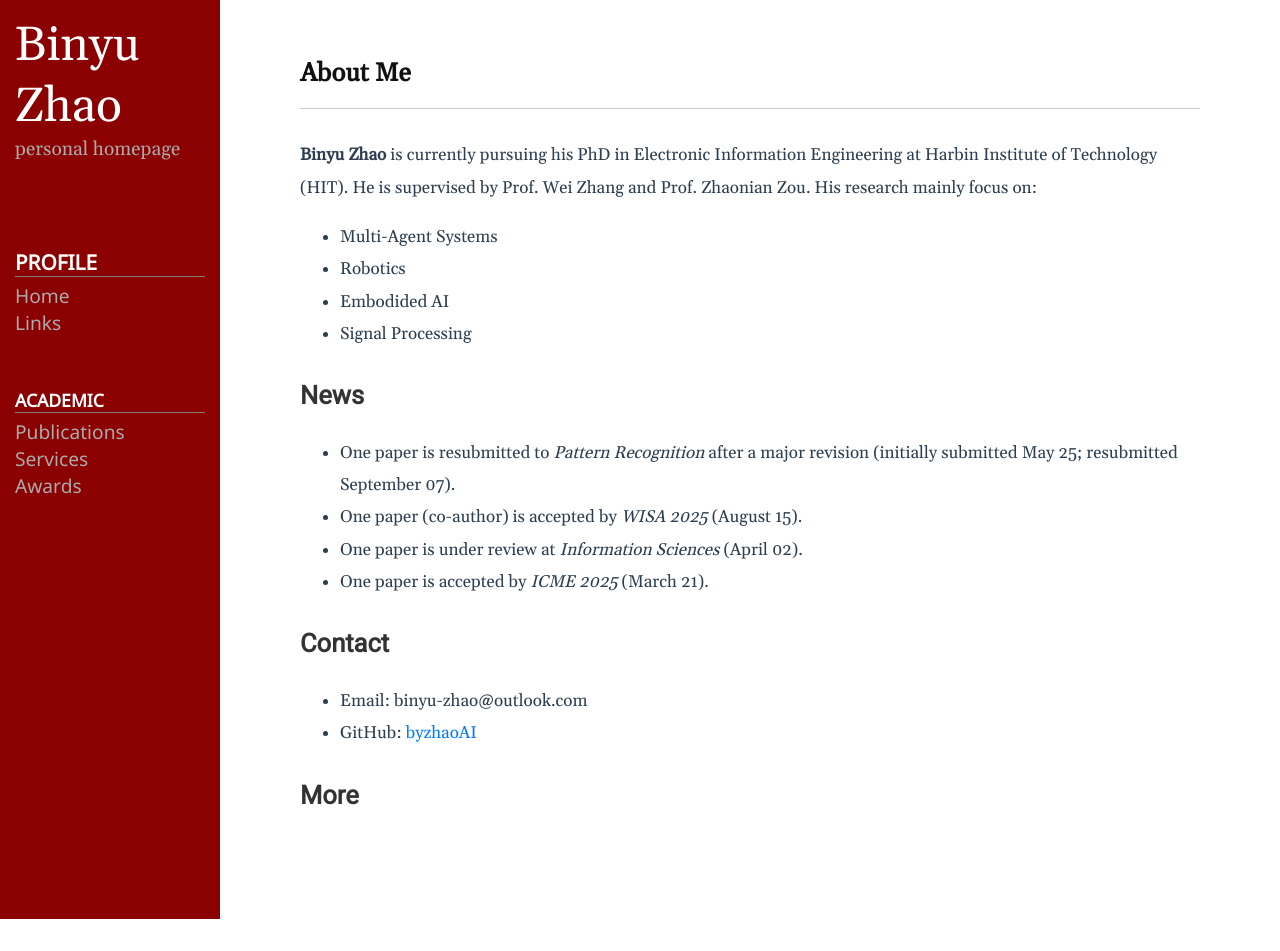
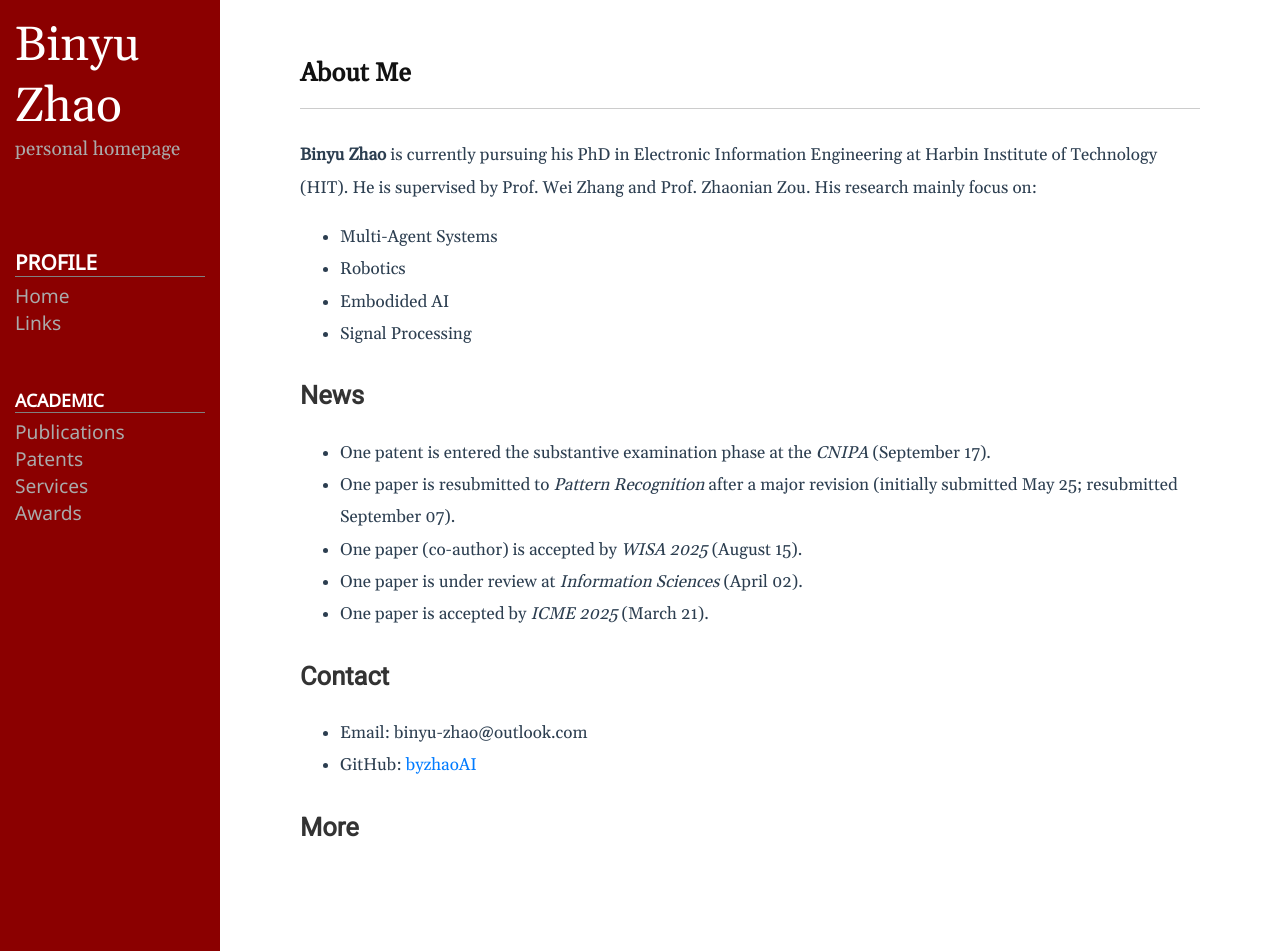
Before and after one commit to byzhaoAI/byzhaoAI.github.io, a Jekyll site: the page built from README.md, in a window 1280 px wide. Built offline with Jekyll 4.4.1, drawn with Linux system fonts in a browser that asks for light colours; before the commit the page ends 919 px from its top, so only the background shows below that.

Commit message:
add news and patent page

```diff
--- a/_includes/home.html
+++ b/_includes/home.html
@@ -14,12 +14,14 @@
     <h2>Academic</h2>
     <ul>
       <li><a href="/publications/">Publications</a></li>
+      <li><a href="/patents/">Patents</a></li>
       <li><a href="/service/">Services</a></li>
       <li><a href="/awards/">Awards</a></li>
     </ul>
 
     <h2>Recent News</h2>
     <ul>
+      <li>One patent is entered the substantive examination phase at the <em>CNIPA</em> (September 17).</li>
       <li>One paper is resubmitted to <em>Pattern Recognition</em> after a major revision (initially submitted May 25; resubmitted September 07).</li>
       <li>One paper (co-author) is accepted by <em>WISA 2025</em> (August 15).</li>
       <li>One paper is under review at <em>Information Sciences</em> (April 02).</li>
--- a/_includes/sidebar.html
+++ b/_includes/sidebar.html
@@ -24,6 +24,9 @@
 		<a class="nav-item" href="/publications/">Publications</a>
 	  </li>
 	  <li>
+		<a class="nav-item" href="/patents/">Patents</a>
+	  </li>
+	  <li>
 		<a class="nav-item" href="/service/">Services</a>
 	  </li>
 	  <li>
```
Also changed, not shown: patents.md (added, +10 -0 lines), README.md.
